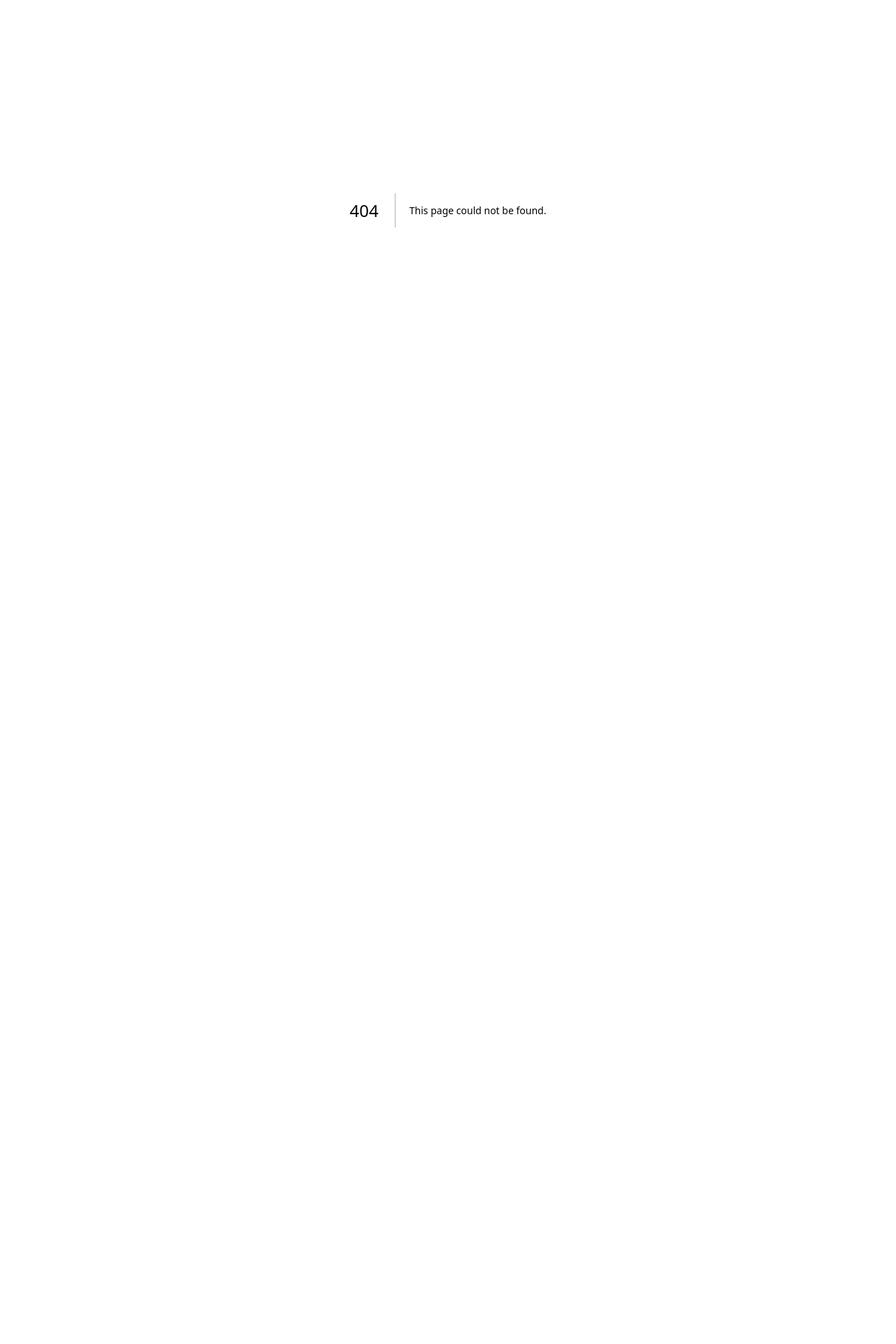
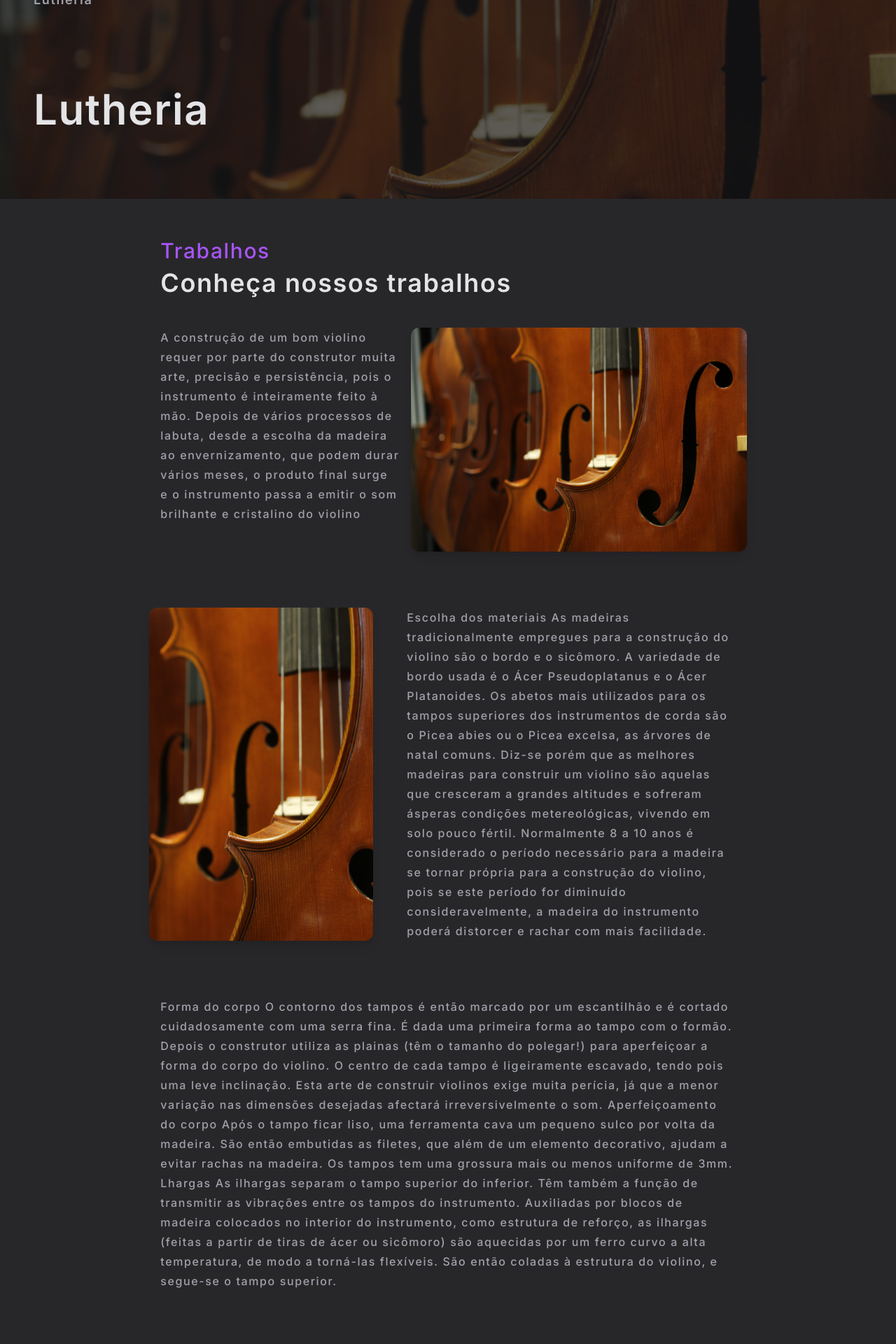
Before and after one commit to PabloJesusdaSilva/Lutheria, a Next.js app: page /works in a window 1280 px wide. Before the commit this address had no page. Shown: the part 100-2020 px from the top of the page at 70% size. Before the commit the page ends 800 px from the top, so only its background shows below. Built offline with nearby package versions, Linux system fonts and the light colour scheme.

Commit message:
:feat: creating works page

```diff
--- /dev/null
+++ b/src/app/works/page.tsx
@@ -0,0 +1,66 @@
+import Image from 'next/image';
+
+import Default from '../template/Default';
+import HeaderSection from '../components/HeaderSection';
+
+import ImageProduct from  '@/app/assets/banner-footer.jpg';
+
+const Works = () => {
+   return(
+      <Default>
+         <main className='flex flex-col items-center bg-zinc-800'>
+            <div className='w-8/12'>
+               <HeaderSection
+                  title='Trabalhos'
+                  subtitle='Conheça nossos trabalhos'
+               />
+
+            </div>
+
+            <div className='flex flex-col w-8/12 space-y-20 my-5'>
+               <div className='flex'>
+                  <p className='px-4 text-zinc-400 font-medium tracking-widest leading-7'>
+                     A construção de um bom violino requer por parte do construtor muita arte, precisão e persistência, pois o instrumento é inteiramente  feito à mão. Depois de vários processos de labuta, desde a escolha da madeira ao envernizamento, que podem durar vários meses, o produto final surge e o instrumento passa a emitir o som brilhante e cristalino do violino
+                  </p>
+
+                  <Image
+                     alt=''
+                     src={ImageProduct}
+                     className='w-full h-80 object-cover rounded-xl shadow-lg'
+                  />
+               </div>
+
+               <div className='flex'>
+                  <Image
+                     alt=''
+                     src={ImageProduct}
+                     className='w-80 mr-8 object-cover rounded-xl shadow-lg'
+                  />
+
+                  <p className='px-4 text-zinc-400 font-medium tracking-widest leading-7'>
+                     Escolha dos materiais As madeiras tradicionalmente empregues para a construção do violino são o bordo e o sicômoro. A variedade de bordo usada é o Ácer Pseudoplatanus e o Ácer Platanoides. Os abetos mais utilizados para os tampos superiores dos instrumentos de corda são o Picea abies ou o Picea excelsa, as árvores de natal comuns. Diz-se porém que as melhores madeiras para construir um violino são aquelas que cresceram a grandes altitudes e sofreram ásperas condições metereológicas, vivendo em solo pouco fértil. Normalmente 8 a 10 anos é considerado o período necessário para a madeira se tornar própria para a construção do violino, pois se este período for diminuído consideravelmente, a madeira do instrumento poderá distorcer e rachar com mais facilidade.
+                  </p>
+               </div>
+
+               <p className='px-4 text-zinc-400 font-medium tracking-widest leading-7'>
+                  Forma do corpo O contorno dos tampos é então marcado por um escantilhão e é cortado cuidadosamente com uma serra fina. É dada uma primeira forma ao tampo com o formão. Depois o construtor utiliza as plainas (têm o tamanho do polegar!) para aperfeiçoar a forma do corpo do violino. O centro de cada tampo é ligeiramente escavado, tendo pois uma leve inclinação. Esta arte de construir violinos exige muita perícia, já que a menor variação nas dimensões desejadas afectará irreversivelmente o som. Aperfeiçoamento do corpo Após o tampo ficar liso, uma ferramenta cava um pequeno sulco por volta da madeira. São então embutidas as filetes, que além de um elemento decorativo, ajudam a evitar rachas na madeira. Os tampos tem uma grossura mais ou menos uniforme de 3mm. Lhargas As ilhargas separam o tampo superior do inferior. Têm também a função de transmitir as vibrações entre os tampos do instrumento. Auxiliadas por blocos de madeira colocados no interior do instrumento, como estrutura de reforço, as ilhargas (feitas a partir de tiras de ácer ou sicômoro) são aquecidas por um ferro curvo a alta temperatura, de modo a torná-las flexíveis. São então coladas à estrutura do violino, e segue-se o tampo superior.
+               </p>
+
+               <div className='flex pb-20'>
+                  <Image
+                     alt=''
+                     src={ImageProduct}
+                     className='w-80 object-cover rounded-xl shadow-lg'
+                  />
+
+                  <p className='px-4 text-zinc-400 font-medium tracking-widest leading-7'>
+                     Ouvidos em forma de ‘f’ Os ouvidos têm uma grande influência no timbre do violino. Comunicam o ar e as vibrações dentro do corpo do instrumento para o exterior. Além disso, afectam a flexibilidade do tampo superior e como conseqüência os seus padrões de vibração. São cortados com uma pequena e afiada serra, e depois acabada com navalha pontiaguda como mostra nas imagens abaixo: Acabamento Uma barra de madeira é colada por baixo do tampo superior, ao longo da superfície interior. A barra harmónica tem como principal função transmitir as vibrações a todo o corpo do violino, a partir do cavalete. Ao corpo acabado do instrumento é colado o braço (que é feito de um bloco de ácer esculpido). Envernizamento O processo de envernizamento tem basicamente duas funções: uma delas é permear a madeira com uma substância capaz de protegê-la do suor e sujidade. A outra é simplesmente estética. O verniz é elaborado através de vários pigmentos. Quando o corpo e o braço estão colados, o construtor dá várias demãos em num período de c. 5/6 meses. O instrumento é posto a secar, e só passado certa altura se poderá dar nova demão. Montagem das peças Várias peças são colocadas nesta altura, como o estandarte, o cavalete, o ponto, as cordas, as cravelhas. A alma é colocada meticulosamente entre os dois tampos, de modo a propagar o som e vibrações para as costas. O cavalete, além de suportar as cordas, permite a transmissão do som para o corpo do violino.
+                  </p>
+               </div>
+            </div>
+         </main>
+      </Default>
+   );
+}
+
+export default Works;
```
